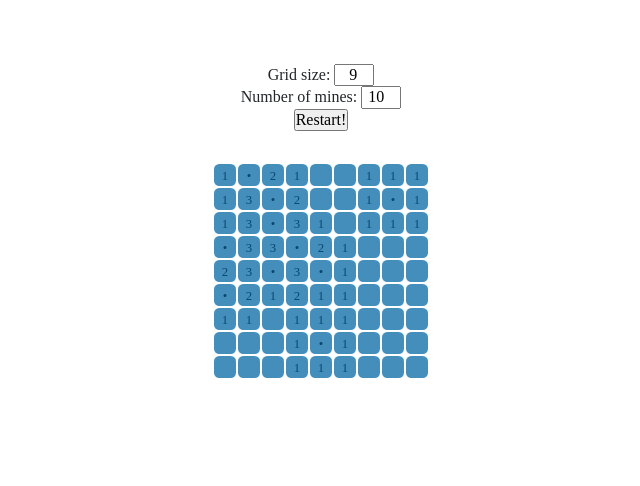
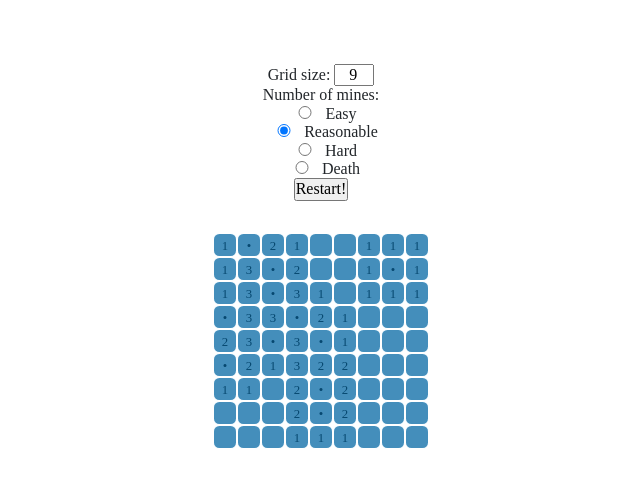
Before and after one commit to sophiamersmann/minesweeper, a Vue app: page / in a window 1280 px wide. Shown: the top 486 px of the page, without its empty margins (319-959 px from the left). Built offline with nearby package versions, Linux system fonts and the light colour scheme.

Commit message:
Introduce different levels of difficulty

```diff
--- a/src/components/Grid.vue
+++ b/src/components/Grid.vue
@@ -8,26 +8,57 @@
         id="input-size"
         min="4"
         max="32"
-        @change="start">
+        @change="start"
+      />
     </div>
     <div>
       <label for="size">Number of mines: </label>
-      <input
-        v-model.number="nMines"
-        type="number"
-        id="input-mines"
-        min="1"
-        :max="nMinesMax"
-        @change="start">
+      <div>
+        <input
+          type="radio"
+          id="input-easy"
+          value="easy"
+          v-model="difficulty"
+          @change="start"
+        />
+        <label for="input-easy">Easy</label>
+      </div>
+      <div>
+        <input
+          type="radio"
+          id="input-intermediate"
+          value="intermediate"
+          v-model="difficulty"
+          @change="start"
+          checked
+        />
+        <label for="input-intermediate">Reasonable</label>
+      </div>
+      <div>
+        <input
+          type="radio"
+          id="input-hard"
+          value="hard"
+          v-model="difficulty"
+          @change="start"
+        />
+        <label for="input-hard">Hard</label>
+      </div>
+      <div>
+        <input
+          type="radio"
+          id="input-death"
+          value="death"
+          v-model="difficulty"
+          @change="start"
+        />
+        <label for="input-death">Death</label>
+      </div>
     </div>
     <button @click="start">Restart!</button>
   </nav>
   <div class="grid">
-    <div
-      class="grid__row"
-      v-for="(row, i) in grid.matrix"
-      :key="[gameKey, i]"
-    >
+    <div class="grid__row" v-for="(row, i) in grid.matrix" :key="[gameKey, i]">
       <Cell
         class="grid__cell"
         v-for="(cell, j) in row"
@@ -49,10 +80,10 @@
 import Grid from '@/core/Grid';
 import Cell from './Cell.vue';
 
-const INIT = {
+const DEFAULT = {
   gameKey: 0,
   size: 9,
-  nMines: 10,
+  difficulty: 'intermediate',
 };
 
 export default {
@@ -62,32 +93,43 @@ export default {
   },
   data() {
     return {
-      gameKey: INIT.gameKey,
-      size: INIT.size,
-      nMines: INIT.nMines,
-      grid: new Grid(INIT.size).init(INIT.nMines),
+      gameKey: DEFAULT.gameKey,
+      size: DEFAULT.size,
+      difficulty: DEFAULT.difficulty,
       state: {
+        hasStarted: false,
         isFinished: false,
         isWon: false,
       },
+      grid: null,
       uncovered: [],
       flagged: [],
     };
   },
+  created() {
+    this.start();
+  },
   computed: {
-    nMinesMax() {
-      return Math.floor(this.size ** 2 / 2);
+    nMines() {
+      return this.size ** 2 / {
+        easy: 16,
+        intermediate: 8,
+        hard: 4,
+        death: 2,
+      }[this.difficulty];
     },
   },
   methods: {
     start() {
       this.gameKey += 1;
+
       this.state.isFinished = false;
       this.state.isWon = false;
+
+      this.grid = new Grid(this.size, this.nMines);
+
       this.uncovered = [];
       this.flagged = [];
-
-      this.grid = new Grid(this.size).init(this.nMines);
     },
     onUncover(cell) {
       if (!this.uncovered.includes(cell)) this.uncovered.push(cell);
@@ -100,7 +142,10 @@ export default {
     onFlag(cell) {
       if (!this.flagged.includes(cell)) this.flagged.push(cell);
 
-      if (this.flagged.length === this.nMines && this.flagged.every((c) => c.hasMine)) {
+      if (
+        this.flagged.length === this.nMines
+        && this.flagged.every((c) => c.hasMine)
+      ) {
         this.finish();
         this.state.isWon = true;
       }
--- a/src/core/Grid.js
+++ b/src/core/Grid.js
@@ -31,8 +31,9 @@ function getNeighbourCells(grid, row, col) {
 }
 
 export default class Grid {
-  constructor(size) {
+  constructor(size, nMines) {
     this.size = size;
+    this.nMines = nMines;
 
     // initialise grid
     this.flat = Array(size ** 2)
@@ -40,18 +41,15 @@ export default class Grid {
       .map(() => ({ ...BASE_CELL }));
     this.matrix = chunk_(this.flat, size);
 
+    this
+      .assignNeighbours()
+      .placeMines();
+
     return this;
   }
 
-  init(nMines) {
-    this
-      .assignNeighbours()
-      .placeMines(nMines);
-    return this;
-  }
-
-  placeMines(nMines) {
-    while (this.flat.filter((cell) => cell.hasMine).length < nMines) {
+  placeMines() {
+    while (this.flat.filter((cell) => cell.hasMine).length < this.nMines) {
       this.matrix[random_(this.size - 1)][random_(this.size - 1)].hasMine = true;
     }
 
@@ -83,10 +81,10 @@ export default class Grid {
     return this;
   }
 
-  shuffleMines(nMines) {
+  shuffleMines() {
     this
       .reset()
-      .placeMines(nMines);
+      .placeMines(this.nMines);
     return this;
   }
 
```
